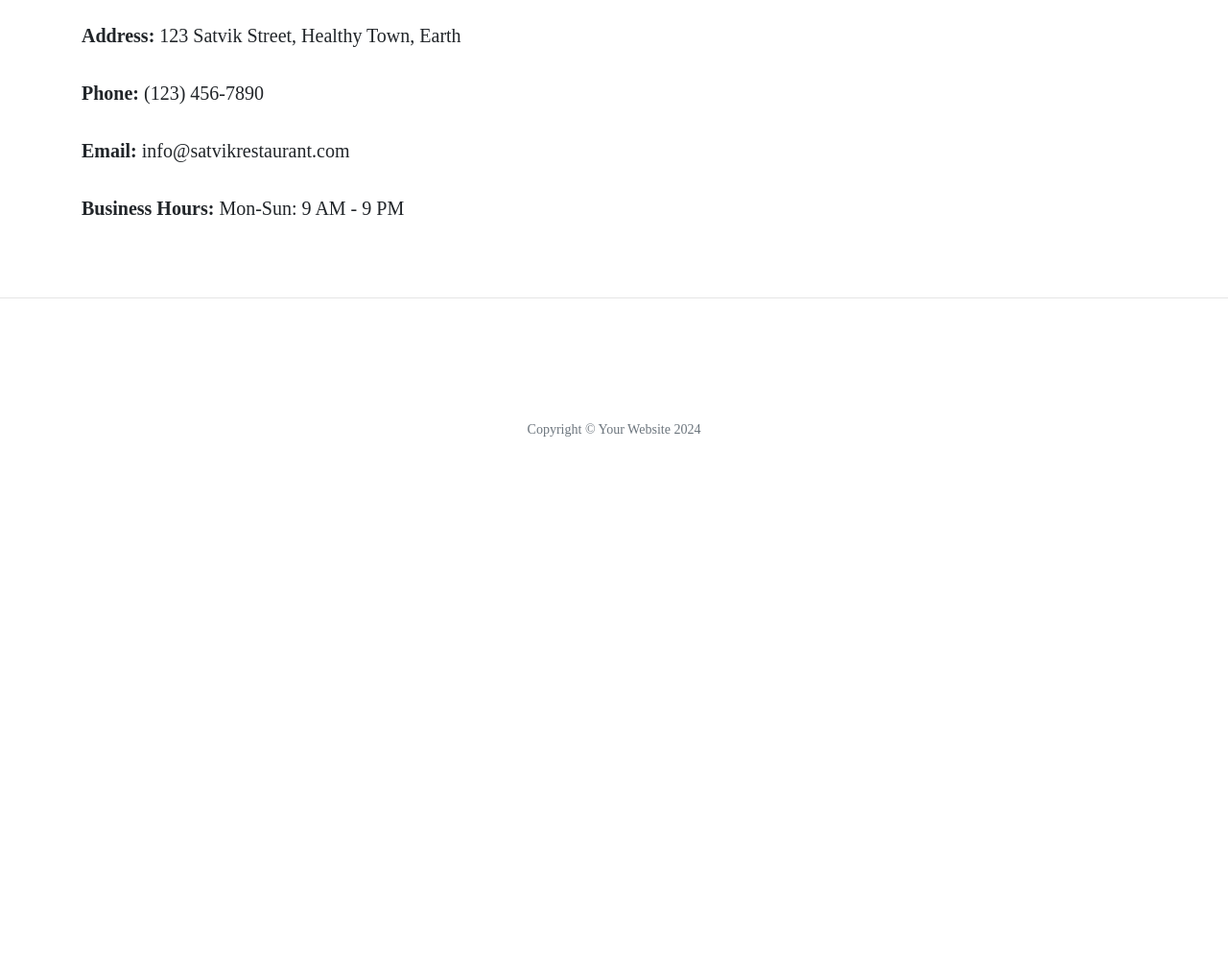
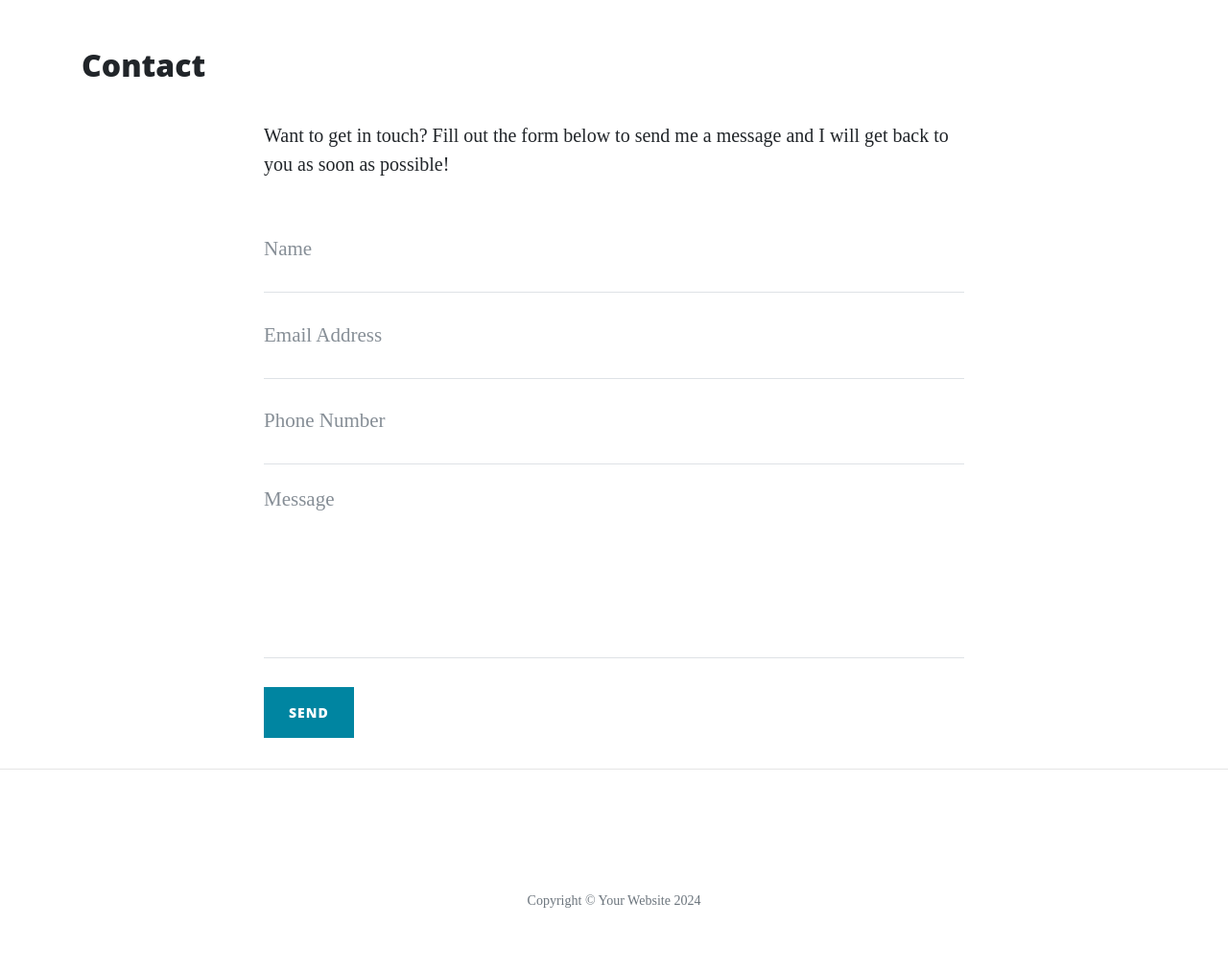
Before and after one commit to pooja-par/flask_trial, a Flask app: page /contact in a window 1280 px wide. Shown: the part 629-1643 px from the top of the page at 96% size. Before the commit the page ends 1084 px from the top, so only its background shows below. Run offline with Flask 3, Linux system fonts and the light colour scheme; some libraries are stand-ins or nearby versions.

Commit message:
change to Thorin story

```diff
--- a/run.py
+++ b/run.py
@@ -1,8 +1,13 @@
 import os
 import json
-from flask import Flask, render_template
+from flask import Flask, render_template, request, flash
+if os.path.exists("env.py"):
+    import env
+
 
 app = Flask(__name__)
+app.secret_key = os.environ.get("SECRET_KEY")
+
 
 @app.route("/")
 def index():
@@ -14,18 +19,31 @@ def about():
     data = []
     with open("data/company.json", "r") as json_data:
         data = json.load(json_data)
-
     return render_template("about.html", page_title="About", company=data)
 
 
-@app.route("/contact")
+@app.route("/about/<member_name>")
+def about_member(member_name):
+    member = {}
+    with open("data/company.json", "r") as json_data:
+        data = json.load(json_data)
+        for obj in data:
+            if obj["url"] == member_name:
+                member = obj
+    return render_template("member.html", member=member)
+
+
+@app.route("/contact", methods=["GET", "POST"])
 def contact():
+    if request.method == "POST":
+        flash("Thanks {}, we have received your message!".format(
+            request.form.get("name")))
     return render_template("contact.html", page_title="Contact")
 
 
 @app.route("/careers")
 def careers():
-    return render_template("careers.html", page_title="Career")
+    return render_template("careers.html", page_title="Careers")
 
 
 if __name__ == "__main__":
--- a/templates/base.html
+++ b/templates/base.html
@@ -4,16 +4,16 @@
     <meta charset="UTF-8">
     <meta name="viewport" content="width=device-width, initial-scale=1.0">
     <meta http-equiv="X-UA-Compatible" content="ie=edge">
-    <link rel="stylesheet" href="{{url_for('static', filename='vendor/bootstrap/css/bootstrap.min.css')}}">
-    <link rel="stylesheet" href="{{url_for('static', filename='css/clean-blog.min.css')}}">
+    <link rel="stylesheet" href="{{ url_for('static', filename='vendor/bootstrap/css/bootstrap.min.css') }}" type="text/css">
+    <link rel="stylesheet" href="{{ url_for('static', filename='css/clean-blog.min.css') }}" type="text/css">
+    <link rel="stylesheet" href="{{ url_for('static', filename='css/style.css') }}" type="text/css">
     <title>Hello Flask</title>
 </head>
 <body>
 
-    <!-- Navigation -->
 	<nav class="navbar navbar-expand-lg navbar-light fixed-top" id="mainNav">
 		<div class="container">
-      <a class="navbar-brand" href="{{url_for('index')}}">Satvik Kitchen</a>
+			<a class="navbar-brand" href="{{ url_for('index') }}">Thorin &amp; Company</a>
 			<button class="navbar-toggler navbar-toggler-right" type="button" data-toggle="collapse" data-target="#navbarResponsive" aria-controls="navbarResponsive" aria-expanded="false" aria-label="Toggle navigation">
 	        Menu
 	        <i class="fas fa-bars"></i>
@@ -21,16 +21,16 @@
 			<div class="collapse navbar-collapse" id="navbarResponsive">
 				<ul class="navbar-nav ml-auto">
 					<li class="nav-item">
-            <a class="nav-link" href="{{url_for('index')}}">Home</a>
+						<a class="nav-link" href="{{ url_for('index') }}">Home</a>
 					</li>
 					<li class="nav-item">
-            <a class="nav-link" href="{{url_for('about')}}">About</a>
+						<a class="nav-link" href="{{ url_for('about') }}">About</a>
 					</li>
 					<li class="nav-item">
-            <a class="nav-link" href="{{url_for('contact')}}">Contact Us</a>
+						<a class="nav-link" href="{{ url_for('contact') }}">Contact Us</a>
 					</li>
 					<li class="nav-item">
-            <a class="nav-link" href="{{url_for('careers')}}">Careers</a>
+						<a class="nav-link" href="{{ url_for('careers') }}">Careers</a>
 					</li>
 				</ul>
 			</div>
@@ -38,14 +38,14 @@
 	</nav>
 
 	<!-- Page Header -->
-  <header class="masthead" style="background-image: url('https://cdn.lifestyleasia.com/wp-content/uploads/sites/5/2021/04/01201349/Dining-Area.jpg')">
+	<header class="masthead" style="background-image: url('https://pre00.deviantart.net/9ae0/th/pre/f/2013/275/8/f/the_hobbit__thorin_and_company_by_art_calavera-d5nay7b.png')">
 		<div class="overlay"></div>
 		<div class="container">
 			<div class="row">
 				<div class="col-lg-8 col-md-10 mx-auto">
 					<div class="site-heading">
-            <h1>Satvik Kitchen</h1>
-            <span class="subheading">Satvik Kitchen that Serves most delicious Vegan Food</span>
+						<h1>Thorin &amp; Company</h1>
+						<span class="subheading">Thorin and his company of dwarves</span>
 					</div>
 				</div>
 			</div>
@@ -54,8 +54,10 @@
 
 	<!-- Main Content -->
 	<div class="container">
+
         {% block content %}
         {% endblock %}
+
 	</div>
 
 	<hr>
@@ -98,12 +100,11 @@
 	</footer>
 
 	<!-- Bootstrap core JavaScript -->
-
-  <script src="{{url_for('static', filename='vendor/jquery/jquery.min.js')}}"></script>
-  <script src="{{url_for('static', filename='vendor/bootstrap/js/bootstrap.bundle.min.js')}}"></script>
+	<script src="{{ url_for('static', filename='vendor/jquery/jquery.min.js') }}"></script>
+	<script src="{{ url_for('static', filename='vendor/bootstrap/js/bootstrap.bundle.min.js') }}"></script>
 
 	<!-- Custom scripts for this template -->
-  <script src="{{url_for('static', filename='js/clean-blog.min.js')}}"></script>
+	<script src="{{ url_for('static', filename='js/clean-blog.min.js') }}"></script>
 
     <script>
         $("#copyright").text(new Date().getFullYear());
--- a/templates/contact.html
+++ b/templates/contact.html
@@ -1,14 +1,46 @@
 {% extends "base.html" %}
 {% block content %}
+    <h2>{{ page_title }}</h2>
 
-<!-- Contact Section -->
-<div class="row my-5">
-    <div class="col-lg-12 text-left">
-        <h2>{{ page_title }}</h2>
-        <p><strong>Address:</strong> 123 Satvik Street, Healthy Town, Earth</p>
-        <p><strong>Phone:</strong> (123) 456-7890</p>
-        <p><strong>Email:</strong> info@satvikrestaurant.com</p>
-        <p><strong>Business Hours:</strong> Mon-Sun: 9 AM - 9 PM</p>
-    </div>
-</div>
+	<div class="row">
+		<div class="col-lg-8 col-md-10 mx-auto">
+			<p>Want to get in touch? Fill out the form below to send me a message and I will get back to you as soon as possible!</p>
+			<form name="sentMessage" id="contactForm" novalidate>
+				<div class="control-group">
+					<div class="form-group floating-label-form-group controls">
+						<label>Name</label>
+						<input type="text" class="form-control" placeholder="Name" id="name" required data-validation-required-message="Please enter your name.">
+						<p class="help-block text-danger"></p>
+					</div>
+				</div>
+				<div class="control-group">
+					<div class="form-group floating-label-form-group controls">
+						<label>Email Address</label>
+						<input type="email" class="form-control" placeholder="Email Address" id="email" required data-validation-required-message="Please enter your email address.">
+						<p class="help-block text-danger"></p>
+					</div>
+				</div>
+				<div class="control-group">
+					<div class="form-group col-xs-12 floating-label-form-group controls">
+						<label>Phone Number</label>
+						<input type="tel" class="form-control" placeholder="Phone Number" id="phone" required data-validation-required-message="Please enter your phone number.">
+						<p class="help-block text-danger"></p>
+					</div>
+				</div>
+				<div class="control-group">
+					<div class="form-group floating-label-form-group controls">
+						<label>Message</label>
+						<textarea rows="5" class="form-control" placeholder="Message" id="message" required data-validation-required-message="Please enter a message."></textarea>
+						<p class="help-block text-danger"></p>
+					</div>
+				</div>
+				<br>
+				<div id="success"></div>
+				<div class="form-group">
+					<button type="submit" class="btn btn-primary" id="sendMessageButton">Send</button>
+				</div>
+			</form>
+		</div>
+	</div>
+
 {% endblock %}
```
Also changed, not shown: templates/about.html (+10 -13 lines), templates/member.html (added, +15 -0 lines), 1 other file. Lines whose indentation alone changed are shown as unchanged.
